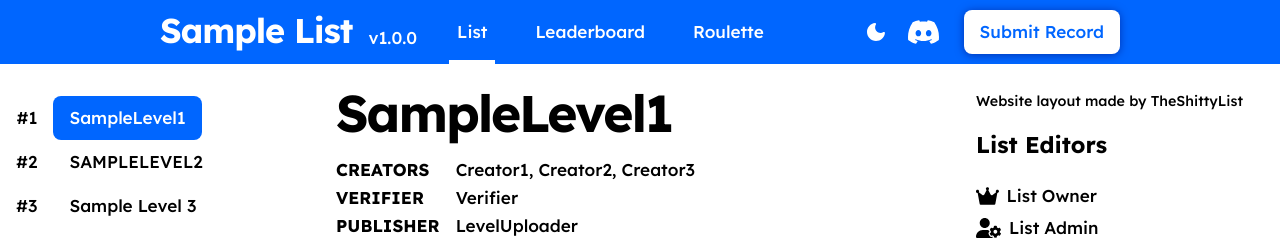
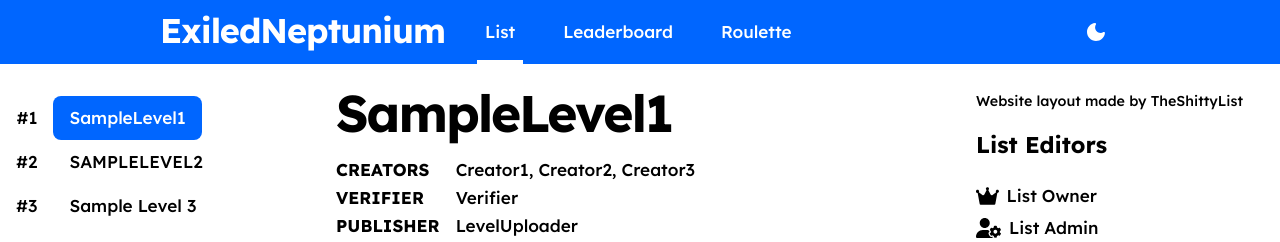
Before and after one commit to ExiledNeptunium/exiledneptuniumdemonlist, a plain HTML site: page index.html in a window 1280 px wide. Shown: the top 242 px of the page. Drawn offline with nearby package versions, Linux system fonts and the light colour scheme.

Commit message:
Update index.html

```diff
--- a/index.html
+++ b/index.html
@@ -37,8 +37,7 @@
     <body id="app">
         <header :class="{ dark: store.dark }">
             <div class="logo">
-                <h2>Sample List</h2>
-                <p>v1.0.0</p>
+                <h2>ExiledNeptunium</h2>
             </div>
             <nav class="nav">
                 <router-link class="nav__tab" to="/">
@@ -60,17 +59,6 @@
                             alt=""
                         />
                     </button>
-                    <!-- Replace the '#' with your discord server's invite-->
-                    <a class="nav__icon" href="#">
-                        <img src="/assets/discord.svg" alt="Discord Logo" />
-                    </a>
-                    <!-- List record submission form, add a link to replace the '#' when putting a link to your list submission form-->
-                    <a
-                        class="nav__cta type-label-lg"
-                        href="#"
-                        target="_blank"
-                        >Submit Record</a
-                    >
                 </div>
             </nav>
         </header>
```
